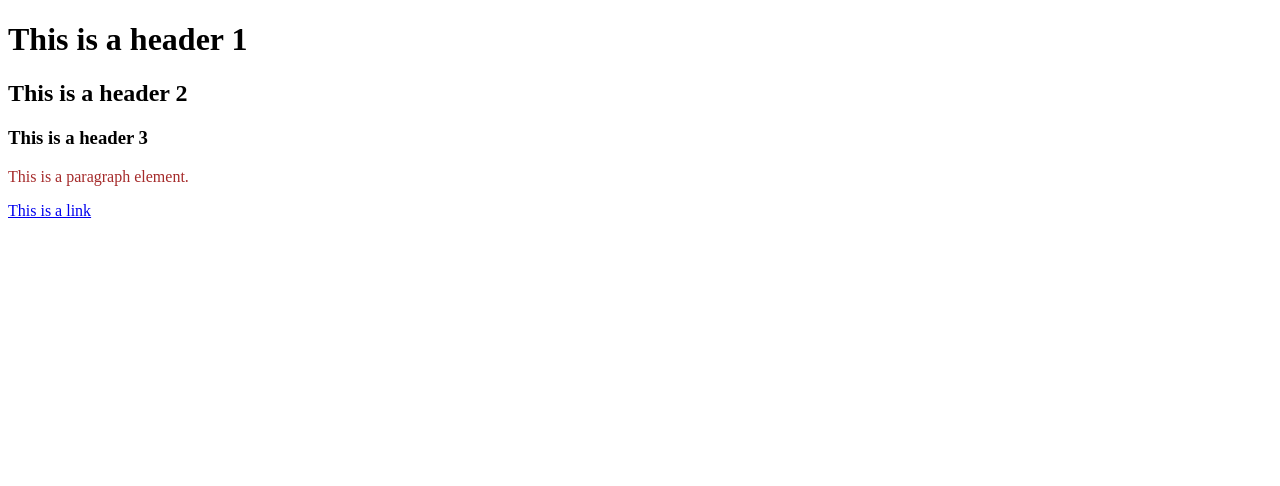
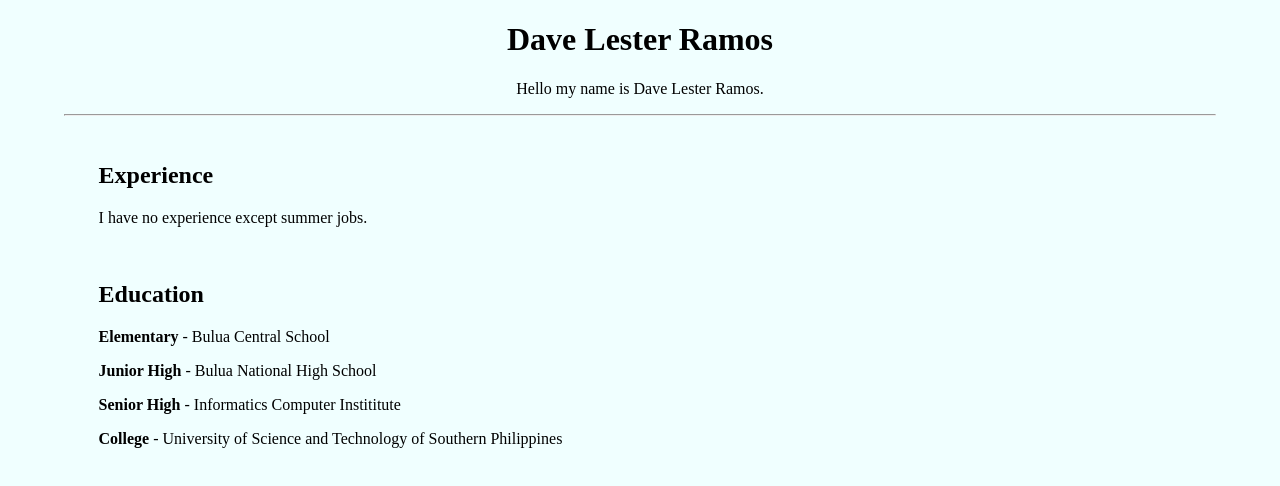
Before and after one commit to dlramos1031/web-systems-technologies, a plain HTML site: page index.html in a window 1280 px wide. Drawn offline with Linux system fonts and the light colour scheme.

Commit message:
Added a style css file and modified the index html file

```diff
--- a/index.html
+++ b/index.html
@@ -3,13 +3,24 @@
 <head>
     <meta charset="UTF-8">
     <meta name="viewport" content="width=device-width, initial-scale=1.0">
+    <link rel="stylesheet" href="style.css">
     <title>Dave Lester Ramos</title>
 </head>
 <body>
-    <h1>This is a header 1</h1>
-    <h2>This is a header 2</h2>
-    <h3>This is a header 3</h3>
-    <p style="color: brown;">This is a paragraph element.</p>
-    <a title="Link to w3schools" href="https://www.w3schools.com">This is a link</a>
-</body>
+    <h1 class="center">Dave Lester Ramos</h1>
+    <p class="center">Hello my name is Dave Lester Ramos.</p>
+    <hr><br>
+    <div class="content">
+        <div id="experience">
+            <h2>Experience</h2>
+            <p>I have no experience except summer jobs.</p>
+        </div><br>
+        <div id="education">
+            <h2>Education</h2>
+            <p><b>Elementary</b> - Bulua Central School</p>
+            <p><b>Junior High</b> - Bulua National High School</p>
+            <p><b>Senior High</b> - Informatics Computer Instititute</p>
+            <p><b>College</b> - University of Science and Technology of Southern Philippines</p>
+        </div>
+    </div>
 </html>
--- /dev/null
+++ b/style.css
@@ -0,0 +1,14 @@
+body {
+    background-color:azure;
+    margin-left: 5%;
+    margin-right: 5%;
+}
+
+.content {
+    margin-left: 3%;
+    margin-right: 3%;
+}
+
+.center {
+    text-align: center;
+}
```
